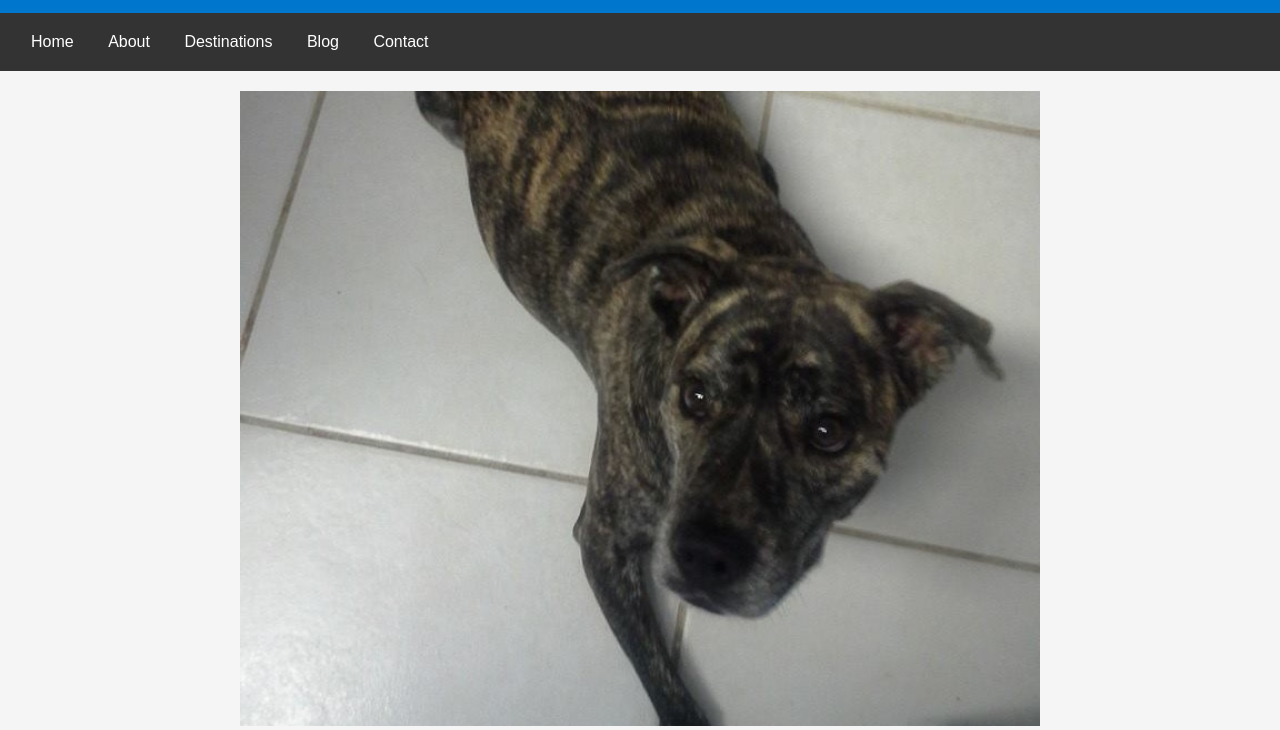
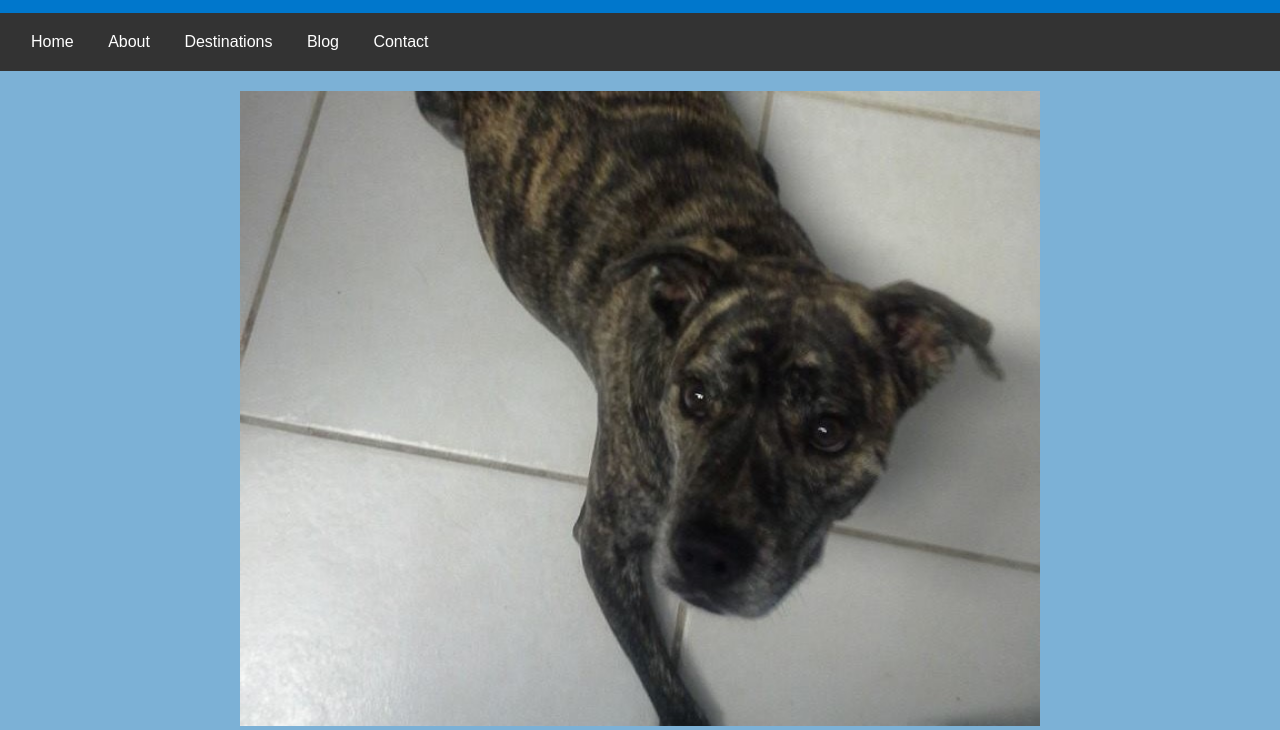
Before and after one commit to knarreau/knarreau.github.io, a plain HTML site: page index.html in a window 1280 px wide. Shown: the part 70-800 px from the top of the page. Drawn offline with Linux system fonts and the light colour scheme.

Commit message:
Update style.css

```diff
--- a/style.css
+++ b/style.css
@@ -6,7 +6,7 @@ body, h1, h2, h3, p, ul {
 body {
     font-family: 'Arial', sans-serif;
     line-height: 1.6;
-    background-color: #f5f5f5;
+    background-color: #7cb1d6;
     color: #333;
 }
 
```
